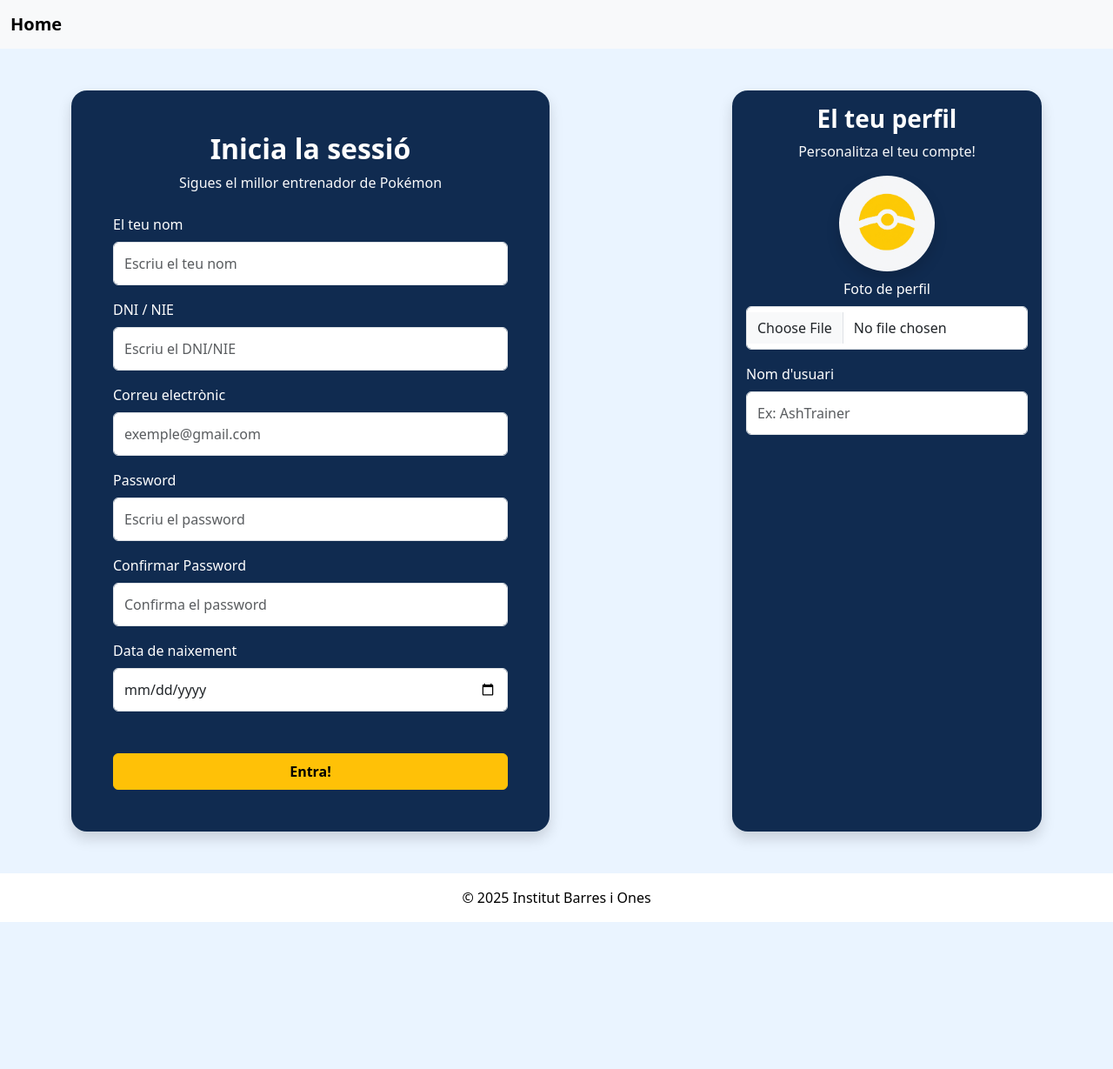
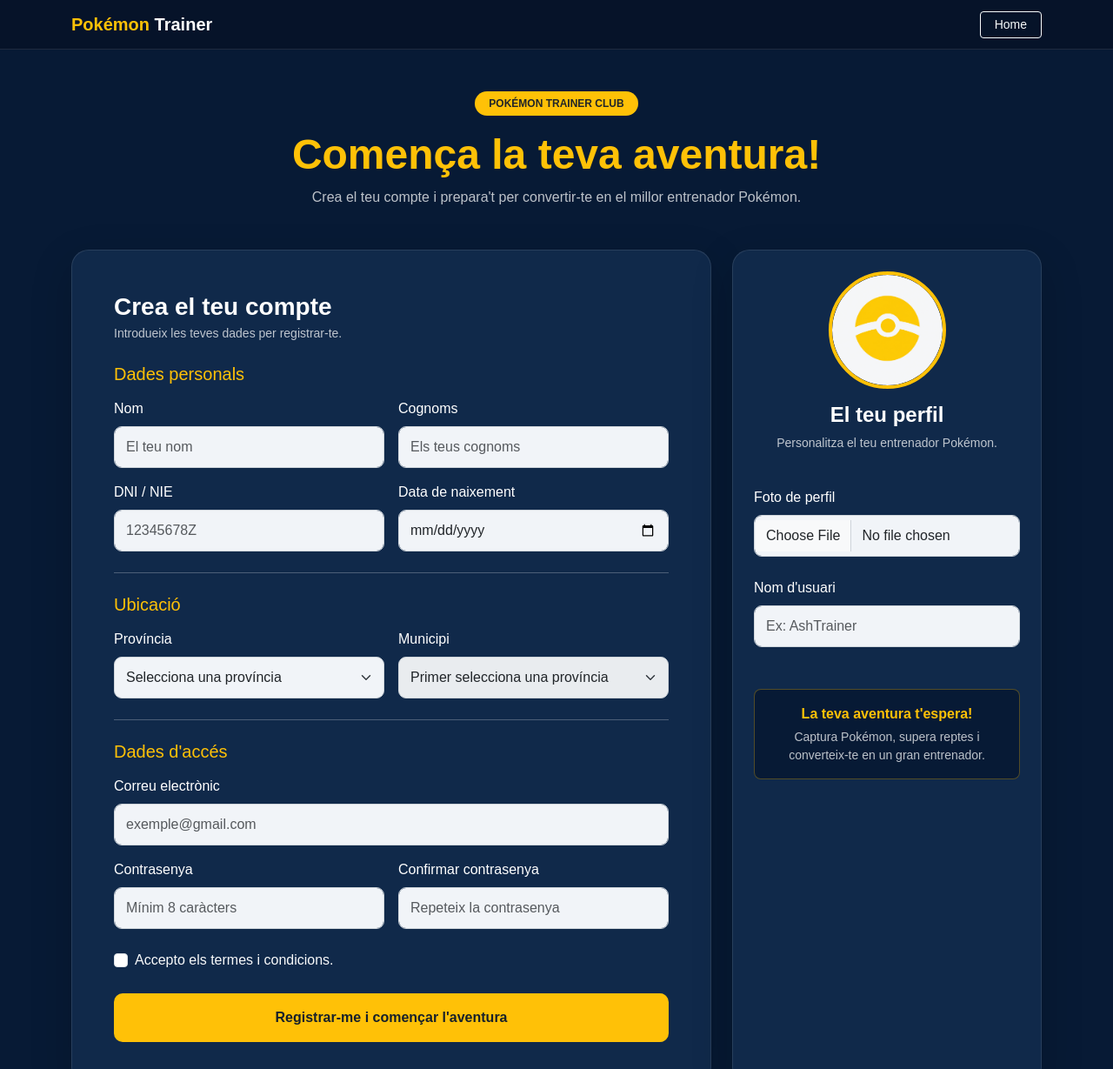
Before and after one commit to Ashfaqbarresiones/Bootstrap-ashfaq, a plain HTML site: page pagines/Login.html in a window 1280 px wide. Shown: the top 1229 px of the page at 87% size. Before the commit the page ends 1060 px from the top, so only its background shows below. Drawn offline with nearby package versions, Linux system fonts and the light colour scheme.

Commit message:
LOGIN.JS fet amb l'IA peró l'entenc

```diff
--- /dev/null
+++ b/Css/login.css
@@ -0,0 +1,126 @@
+body {
+    background-color: #071a35;
+    color: white;
+    font-family: Arial, sans-serif;
+}
+
+.navbar {
+    background-color: #061329;
+    border-bottom: 1px solid rgba(255, 255, 255, 0.1);
+}
+
+.text-yellow {
+    color: #ffc107;
+}
+
+.pokemon-container {
+    background-color: #10294a;
+    border: 1px solid rgba(255, 255, 255, 0.1);
+    border-radius: 20px;
+}
+
+.form-section-title {
+    color: #ffc107;
+}
+
+.form-label {
+    color: white;
+    font-weight: 500;
+}
+
+.form-control,
+.form-select {
+    background-color: #f1f4f8;
+    border: 1px solid #ced4da;
+    border-radius: 9px;
+    padding: 11px 13px;
+}
+
+.form-control:focus,
+.form-select:focus {
+    background-color: white;
+    border-color: #ffc107;
+    box-shadow: 0 0 0 0.2rem rgba(255, 193, 7, 0.2);
+}
+
+.form-control.is-invalid,
+.form-select.is-invalid {
+    border: 2px solid #dc3545;
+    background-image: none;
+}
+
+.form-control.is-valid,
+.form-select.is-valid {
+    border: 2px solid #198754;
+    background-image: none;
+}
+
+.form-check-input {
+    cursor: pointer;
+}
+
+.form-check-input:checked {
+    background-color: #ffc107;
+    border-color: #ffc107;
+}
+
+.btn-warning {
+    background-color: #ffc107;
+    border: none;
+    color: #17202a;
+    border-radius: 10px;
+    transition: 0.2s;
+}
+
+.btn-warning:hover {
+    background-color: #e0a800;
+    transform: translateY(-2px);
+}
+
+.profile-card {
+    display: flex;
+    flex-direction: column;
+}
+
+.avatar {
+    width: 135px;
+    height: 135px;
+    border-radius: 50%;
+    overflow: hidden;
+    margin: 0 auto;
+    border: 4px solid #ffc107;
+    background-color: #071a35;
+    display: flex;
+    align-items: center;
+    justify-content: center;
+}
+
+.avatar img {
+    width: 100%;
+    height: 100%;
+    object-fit: cover;
+    border-radius: 50%;
+}
+
+.profile-message {
+    background-color: #071a35;
+    border: 1px solid rgba(255, 193, 7, 0.3);
+}
+
+footer {
+    border-top: 1px solid rgba(255, 255, 255, 0.1);
+}
+
+.invalid-feedback {
+    color: #ff6b75;
+}
+
+@media (max-width: 768px) {
+    .display-5 {
+        font-size: 2rem;
+    }
+
+    .pokemon-container {
+        padding: 24px !important;
+    }
+}
--- a/Css/main.css
+++ b/Css/main.css
@@ -67,6 +67,8 @@ footer {
 
 
 /* FORM PAGE */
+
+
 .form-page {
     background-color: #eaf4ff;
 }
@@ -82,3 +84,46 @@ footer {
 .pokemon-container .form-select {
     padding: 12px;
 }
+
+
+.form-section-title {
+    color: #f5c542;
+    font-weight: 700;
+    border-left: 4px solid #f5c542;
+    padding-left: 12px;
+}
+
+.profile-card {
+    display: flex;
+    flex-direction: column;
+}
+
+.profile-icon {
+    width: 125px;
+    height: 125px;
+    margin: auto;
+    border-radius: 50%;
+    overflow: hidden;
+    border: 4px solid #f5c542;
+    box-shadow: 0 0 20px rgba(245, 197, 66, 0.2);
+}
+
+.profile-icon img {
+    width: 100%;
+    height: 100%;
+    object-fit: cover;
+}
+
+.profile-message {
+    background: rgba(0, 0, 0, 0.2);
+    border: 1px solid rgba(245, 197, 66, 0.3);
+}
+
+.form-page .navbar {
+    background: #101b35;
+    border-bottom: 1px solid rgba(255, 255, 255, 0.1);
+}
+
+.form-page footer {
+    background: #101b35;
+}
--- a/javascript/Login.js
+++ b/javascript/Login.js
@@ -0,0 +1,199 @@
+
+const formulari = document.getElementById("formulari");
+
+const dni = document.getElementById("DNI");
+const naixament = document.getElementById("naixament");
+const password = document.getElementById("password");
+const confirmarPassword = document.getElementById("confirmar-password");
+
+const provincia = document.getElementById("provincia");
+const municipi = document.getElementById("municipi");
+
+const pfp = document.getElementById("pfp");
+const preview = document.getElementById("preview");
+
+const lletres = "TRWAGMYFPDXBNJZSQVHLCKE";
+
+const municipis = {
+    barcelona: ["Barcelona", "Badalona", "Terrassa", "Sabadell", "Mataró", "Granollers"],
+    girona: ["Girona", "Figueres", "Blanes", "Olot", "Salt", "Lloret de Mar"],
+    lleida: ["Lleida", "Balaguer", "Tàrrega", "Mollerussa", "Cervera", "Solsona"],
+    tarragona: ["Tarragona", "Reus", "Valls", "Salou", "Cambrils", "Tortosa"]
+};
+
+const avui = new Date();
+const dataAvui = new Date(
+    avui.getTime() - avui.getTimezoneOffset() * 60000
+).toISOString().split("T")[0];
+
+naixament.max = dataAvui;
+
+provincia.addEventListener("change", function () {
+    municipi.innerHTML = '<option value="">Selecciona un municipi</option>';
+
+    const llista = municipis[this.value];
+
+    if (llista) {
+        llista.forEach(function (nom) {
+            const opcio = document.createElement("option");
+            opcio.value = nom;
+            opcio.textContent = nom;
+            municipi.appendChild(opcio);
+        });
+
+        municipi.disabled = false;
+    } else {
+        municipi.innerHTML = '<option value="">Primer selecciona una província</option>';
+        municipi.disabled = true;
+    }
+
+    municipi.classList.remove("is-valid", "is-invalid");
+});
+
+function validarDNI(valor) {
+    valor = valor.toUpperCase().replace(/[\s-]/g, "");
+
+    let numero;
+
+    if (/^\d{8}[A-Z]$/.test(valor)) {
+        numero = parseInt(valor.substring(0, 8), 10);
+    } else if (/^[XYZ]\d{7}[A-Z]$/.test(valor)) {
+        const prefix = {
+            X: "0",
+            Y: "1",
+            Z: "2"
+        };
+
+        numero = parseInt(prefix[valor[0]] + valor.substring(1, 8), 10);
+    } else {
+        return false;
+    }
+
+    return valor[valor.length - 1] === lletres[numero % 23];
+}
+
+function validarEdat(valor) {
+    if (!valor) return false;
+
+    const naixement = new Date(valor + "T00:00:00");
+    const avui = new Date();
+
+    let edat = avui.getFullYear() - naixement.getFullYear();
+
+    const mes = avui.getMonth() - naixement.getMonth();
+
+    if (mes < 0 || (mes === 0 && avui.getDate() < naixement.getDate())) {
+        edat--;
+    }
+
+    return !isNaN(naixement.getTime()) && valor <= dataAvui && edat >= 18;
+}
+
+function validarContrasenyes() {
+    const correcte = password.value.length >= 8;
+    const coincideixen = confirmarPassword.value === password.value &&
+        confirmarPassword.value.length > 0;
+
+    password.setCustomValidity(
+        correcte ? "" : "La contrasenya ha de tenir almenys 8 caràcters."
+    );
+
+    confirmarPassword.setCustomValidity(
+        coincideixen ? "" : "Les contrasenyes no coincideixen."
+    );
+
+    password.classList.toggle("is-valid", correcte);
+    password.classList.toggle("is-invalid", !correcte && password.value.length > 0);
+
+    confirmarPassword.classList.toggle("is-valid", coincideixen);
+    confirmarPassword.classList.toggle("is-invalid", !coincideixen && confirmarPassword.value.length > 0);
+
+    return correcte && coincideixen;
+}
+
+dni.addEventListener("input", function () {
+    this.value = this.value.toUpperCase();
+
+    const correcte = validarDNI(this.value);
+
+    this.classList.toggle("is-valid", correcte);
+    this.classList.toggle("is-invalid", this.value.length > 0 && !correcte);
+});
+
+naixament.addEventListener("change", function () {
+    const correcte = validarEdat(this.value);
+
+    this.classList.toggle("is-valid", correcte);
+    this.classList.toggle("is-invalid", !correcte && this.value !== "");
+});
+
+password.addEventListener("input", validarContrasenyes);
+confirmarPassword.addEventListener("input", validarContrasenyes);
+
+pfp.addEventListener("change", function () {
+    const fitxer = this.files[0];
+
+    if (fitxer) {
+        if (!fitxer.type.startsWith("image/")) {
+            this.value = "";
+            alert("Selecciona un fitxer d'imatge vàlid.");
+            return;
+        }
+
+        if (fitxer.size > 5 * 1024 * 1024) {
+            this.value = "";
+            alert("La imatge no pot superar els 5 MB.");
+            return;
+        }
+
+        preview.src = URL.createObjectURL(fitxer);
+    }
+});
+
+formulari.addEventListener("submit", function (event) {
+    event.preventDefault();
+
+    const dniCorrecte = validarDNI(dni.value);
+    const edatCorrecta = validarEdat(naixament.value);
+    const contrasenyesCorrectes = validarContrasenyes();
+
+    dni.classList.toggle("is-valid", dniCorrecte);
+    dni.classList.toggle("is-invalid", !dniCorrecte);
+
+    naixament.classList.toggle("is-valid", edatCorrecta);
+    naixament.classList.toggle("is-invalid", !edatCorrecta);
+
+    const formulariCorrecte = formulari.checkValidity() &&
+        dniCorrecte &&
+        edatCorrecta &&
+        contrasenyesCorrectes;
+
+    if (!formulariCorrecte) {
+        formulari.querySelectorAll(":invalid").forEach(function (camp) {
+            camp.classList.add("is-invalid");
+        });
+
+        const primerError = formulari.querySelector(":invalid");
+
+        if (primerError) {
+            primerError.focus();
+        }
+
+        return;
+    }
+
+    alert("Registre completat correctament! Benvingut al Pokémon Trainer Club.");
+
+    formulari.reset();
+
+    municipi.innerHTML = '<option value="">Primer selecciona una província</option>';
+    municipi.disabled = true;
+
+    preview.src = "../imgs/login.jpg";
+
+    formulari.querySelectorAll(".is-valid, .is-invalid").forEach(function (camp) {
+        camp.classList.remove("is-valid", "is-invalid");
+    });
+
+    pfp.value = "";
+});
--- a/pagines/Login.html
+++ b/pagines/Login.html
@@ -9,111 +9,168 @@
     <title>Aconsegueix el teu Pokémon!</title>
 
     <link href="https://cdn.jsdelivr.net/npm/bootstrap@5.3.8/dist/css/bootstrap.min.css" rel="stylesheet">
-    <link rel="stylesheet" href="../Css/main.css">
-
+    <link rel="stylesheet" href="../Css/login.css">
     <script src="../javascript/Login.js" defer></script>
 </head>
 
 <body class="form-page">
 
-    <nav class="navbar navbar-expand-lg bg-body-tertiary">
-        <div class="container-fluid">
-            <a class="navbar-brand fw-bold" href="../index.html">Home</a>
+    <nav class="navbar navbar-expand-lg navbar-dark">
+        <div class="container">
+            <a class="navbar-brand fw-bold" href="../index.html">
+                <span class="text-warning">Pokémon</span> Trainer
+            </a>
+
+            <a href="../index.html" class="btn btn-outline-light btn-sm px-3">
+                Home
+            </a>
         </div>
     </nav>
 
+    <main class="container py-5">
 
+        <div class="text-center mb-5">
+            <span class="badge rounded-pill bg-warning text-dark px-3 py-2 mb-3">
+                POKÉMON TRAINER CLUB
+            </span>
 
-    <div class="container mt-5 mb-5">
+            <h1 class="fw-bold text-yellow display-5">
+                Comença la teva aventura!
+            </h1>
 
-        <div class="row g-4 align-items-stretch">
+            <p class="text-light opacity-75">
+                Crea el teu compte i prepara't per convertir-te en el millor entrenador Pokémon.
+            </p>
+        </div>
 
-            <div class="col-md-8">
+        <div class="row g-4 justify-content-center">
 
-                <div class="pokemon-container h-100 p-4 p-md-5 shadow">
+            <div class="col-lg-8">
 
-                    <h2 class="text-center fw-bold mb-2">
-                        Inicia la sessió
-                    </h2>
+                <div class="pokemon-container p-4 p-md-5 shadow-lg">
 
-                    <p class="text-center text-light mb-4">
-                        Sigues el millor entrenador de Pokémon
-                    </p>
+                    <div class="mb-4">
+                        <h3 class="fw-bold mb-1">Crea el teu compte</h3>
+                        <p class="text-light opacity-75 small">
+                            Introdueix les teves dades per registrar-te.
+                        </p>
+                    </div>
 
-                    <form id="formulari" onsubmit="cridaSubmit1(event)">
+                    <form id="formulari" novalidate>
 
-                        <div class="mb-3">
-                            <label for="nom" class="form-label">El teu nom</label>
+                        <h5 class="form-section-title mb-3">Dades personals</h5>
 
-                            <input type="text"
-                                class="form-control"
-                                id="nom"
-                                name="nom"
-                                placeholder="Escriu el teu nom"
-                                required>
+                        <div class="row g-3">
+
+                            <div class="col-md-6">
+                                <label for="nom" class="form-label">Nom</label>
+                                <input type="text" class="form-control" id="nom" name="nom"
+                                    placeholder="El teu nom" required>
+                            </div>
+
+                            <div class="col-md-6">
+                                <label for="cognoms" class="form-label">Cognoms</label>
+                                <input type="text" class="form-control" id="cognoms" name="cognoms"
+                                    placeholder="Els teus cognoms" required>
+                            </div>
+
+                            <div class="col-md-6">
+                                <label for="DNI" class="form-label">DNI / NIE</label>
+                                <input type="text" class="form-control" id="DNI" name="DNI"
+                                    placeholder="12345678Z" required>
+                                <div class="invalid-feedback">
+                                    Introdueix un DNI o NIE vàlid.
+                                </div>
+                            </div>
+
+                            <div class="col-md-6">
+                                <label for="naixament" class="form-label">Data de naixement</label>
+                                <input type="date" class="form-control" id="naixament"
+                                    name="naixament" required>
+                                <div class="invalid-feedback">
+                                    Has de tenir almenys 18 anys.
+                                </div>
+                            </div>
+
                         </div>
 
-                        <div class="mb-3">
-                            <label for="DNI/NIE" class="form-label">DNI / NIE</label>
+                        <hr class="my-4">
 
-                            <input type="text"
-                                class="form-control"
-                                id="DNI/NIE"
-                                name="DNI/NIE"
-                                placeholder="Escriu el DNI/NIE"
-                                required>
+                        <h5 class="form-section-title mb-3">Ubicació</h5>
+
+                        <div class="row g-3">
+
+                            <div class="col-md-6">
+                                <label for="provincia" class="form-label">Província</label>
+
+                                <select class="form-select" id="provincia" name="provincia" required>
+                                    <option value="">Selecciona una província</option>
+                                    <option value="barcelona">Barcelona</option>
+                                    <option value="girona">Girona</option>
+                                    <option value="lleida">Lleida</option>
+                                    <option value="tarragona">Tarragona</option>
+                                </select>
+                            </div>
+
+                            <div class="col-md-6">
+                                <label for="municipi" class="form-label">Municipi</label>
+
+                                <select class="form-select" id="municipi" name="municipi" disabled required>
+                                    <option value="">Primer selecciona una província</option>
+                                </select>
+                            </div>
+
                         </div>
 
-                        <div class="mb-3">
-                            <label for="email" class="form-label">Correu electrònic</label>
+                        <hr class="my-4">
 
-                            <input type="email"
-                                class="form-control"
-                                id="email"
-                                name="email"
-                                placeholder="exemple@gmail.com"
-                                required>
+                        <h5 class="form-section-title mb-3">Dades d'accés</h5>
+
+                        <div class="row g-3">
+
+                            <div class="col-12">
+                                <label for="email" class="form-label">Correu electrònic</label>
+                                <input type="email" class="form-control" id="email" name="email"
+                                    placeholder="exemple@gmail.com" required>
+                            </div>
+
+                            <div class="col-md-6">
+                                <label for="password" class="form-label">Contrasenya</label>
+                                <input type="password" class="form-control" id="password"
+                                    name="password" placeholder="Mínim 8 caràcters"
+                                    minlength="8" required>
+                                <div class="invalid-feedback">
+                                    La contrasenya ha de tenir almenys 8 caràcters.
+                                </div>
+                            </div>
+
+                            <div class="col-md-6">
+                                <label for="confirmar-password" class="form-label">
+                                    Confirmar contrasenya
+                                </label>
+                                <input type="password" class="form-control"
+                                    id="confirmar-password" name="confirmar-password"
+                                    placeholder="Repeteix la contrasenya" required>
+                                <div class="invalid-feedback">
+                                    Les contrasenyes no coincideixen.
+                                </div>
+                            </div>
+
+                            <div class="col-12">
+                                <div class="form-check mt-2">
+                                    <input type="checkbox" class="form-check-input"
+                                        id="termes" name="termes" required>
+
+                                    <label class="form-check-label text-light" for="termes">
+                                        Accepto els termes i condicions.
+                                    </label>
+                                </div>
+                            </div>
+
                         </div>
 
-                        <div class="mb-3">
-                            <label for="password" class="form-label">Password</label>
-
-                            <input type="password"
-                                class="form-control"
-                                id="password"
-                                name="password"
-                                placeholder="Escriu el password"
-                                required>
-                        </div>
-
-                        <div class="mb-3">
-                            <label for="confirmar-password" class="form-label">
-                                Confirmar Password
-                            </label>
-
-                            <input type="password"
-                                class="form-control"
-                                id="confirmar-password"
-                                name="confirmar-password"
-                                placeholder="Confirma el password"
-                                required>
-                        </div>
-
-                        <div class="mb-5">
-                            <label for="naixament" class="form-label">
-                                Data de naixement
-                            </label>
-
-                            <input type="date"
-                                class="form-control"
-                                id="naixament"
-                                name="naixament"
-                                required
-                                max="2026-11-10">
-                        </div>
-
-                        <button type="submit" class="btn btn-warning fw-bold w-100 py-2">
-                            Entra!
+                        <button type="submit" class="btn btn-warning w-100 fw-bold py-3 mt-4">
+                            Registrar-me i començar l'aventura
                         </button>
 
                     </form>
@@ -122,55 +179,42 @@
 
             </div>
 
-            <div class="col-md-4">
+            <div class="col-lg-4">
 
-                <div class="pokemon-container h-100 p-3 shadow">
+                <div class="pokemon-container profile-card p-4 shadow-lg h-100">
 
-                    <h3 class="text-center fw-bold mb-2">
-                        El teu perfil
-                    </h3>
+                    <div class="text-center mb-4">
+                        <div class="avatar mb-3">
+                            <img id="preview" src="../imgs/login.jpg"
+                                alt="Foto de perfil">
+                        </div>
 
-                    <p class="text-center text-light mb-3">
-                        Personalitza el teu compte!
-                    </p>
+                        <h4 class="fw-bold">El teu perfil</h4>
 
-
-                    <div class="text-center mb-3">
-
-                        <img id="preview"
-                            src="../imgs/login.jpg"
-                            alt="Foto de perfil"
-                            class="rounded-circle shadow mb-2"
-                            style="width: 110px; height: 110px; object-fit: cover;">
-
-                        <label for="pfp" class="form-label d-block">
-                            Foto de perfil
-                        </label>
-
-                        <input type="file"
-                            class="form-control"
-                            id="pfp"
-                            name="pfp"
-                            accept="image/*">
-
+                        <p class="text-light opacity-75 small">
+                            Personalitza el teu entrenador Pokémon.
+                        </p>
                     </div>
 
-                    <div class="mb-3">
+                    <div class="mb-4">
+                        <label for="pfp" class="form-label">Foto de perfil</label>
 
-                        <label for="username" class="form-label">
-                            Nom d'usuari
-                        </label>
+                        <input type="file" class="form-control" id="pfp"
+                            name="pfp" accept="image/*">
+                    </div>
 
-                        <input type="text"
-                            class="form-control"
-                            id="username"
-                            name="username"
-                            placeholder="Ex: AshTrainer"
-                            required>
+                    <div class="mb-4">
+                        <label for="username" class="form-label">Nom d'usuari</label>
 
+                        <input type="text" class="form-control" id="username"
+                            name="username" placeholder="Ex: AshTrainer">
                     </div>
-                      </select>
 
+                    <div class="profile-message text-center p-3 rounded-3 mt-4">
+                        <p class="mb-1 fw-bold text-warning">La teva aventura t'espera!</p>
+                        <p class="small text-light opacity-75 mb-0">
+                            Captura Pokémon, supera reptes i converteix-te en un gran entrenador.
+                        </p>
                     </div>
 
                 </div>
@@ -179,16 +223,14 @@
 
         </div>
 
-    </div>
+    </main>
 
-
-    <!-- FOOTER -->
-    <footer class="bg-white text-black text-center p-3">
-        <p class="mb-0">© 2025 Institut Barres i Ones</p>
+    <footer class="text-center py-4">
+        <p class="text-light opacity-75 mb-0">
+            © 2026 Institut Barres i Ones
+        </p>
     </footer>
 
-
-    <script src="../javascript/profile.js"></script>
     <script src="https://cdn.jsdelivr.net/npm/bootstrap@5.3.8/dist/js/bootstrap.bundle.min.js"></script>
 
 </body>
```
